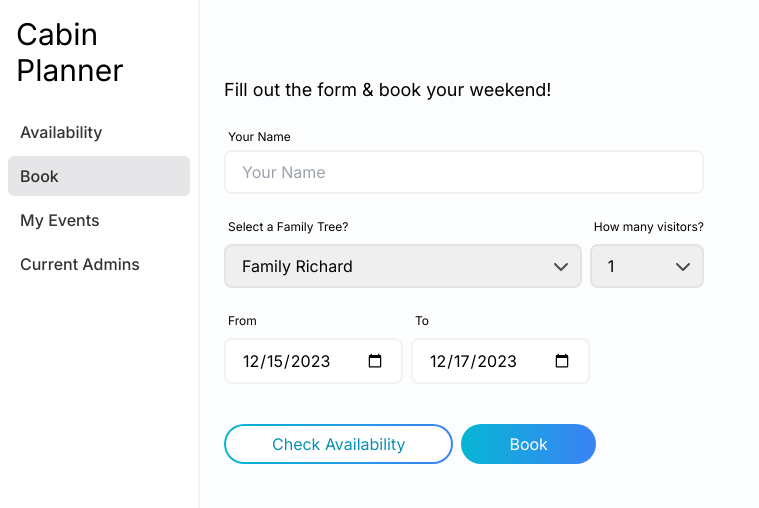
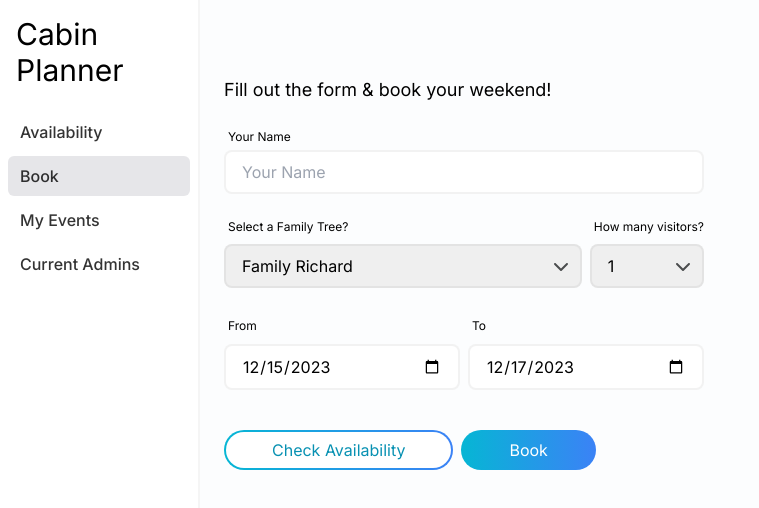
Before and after one commit to Nast-ua/cabin-planner, a Next.js app: page /book in a window 1280 px wide. Shown: the top 508 px of the page, without its empty margins (0-759 px from the left). Built offline with nearby package versions, Linux system fonts and the light colour scheme.

Commit message:
Fix style for dates input

```diff
--- a/app/(dashboard)/my-events/page.tsx
+++ b/app/(dashboard)/my-events/page.tsx
@@ -8,7 +8,8 @@ const MyEventsPage = async () => {
     <div className="flex flex-1 flex-col">
       <div className="mb-6">My Events Page</div>
 
-      <div>2023</div>
+      <div className="px-1 mb-1">Jahr 2023</div>
+
       {myEvents.map(
         ({ id, name, startDate, endDate, participants, approved }) => (
           <EventCard
--- a/components/controlled-date-input.tsx
+++ b/components/controlled-date-input.tsx
@@ -93,7 +93,7 @@ const ControlledDateInput = ({
   };
 
   return (
-    <div>
+    <div className="flex-1">
       <input
         {...rest}
         type="date"
@@ -121,7 +121,7 @@ const ControlledDateInput = ({
         onChange={handleChangeDate}
         className={`border-2 ${
           validationError === type ? "border-red-300" : "border-black/5"
-        } rounded-lg px-4 py-2 mt-2`}
+        } rounded-lg px-4 py-2 mt-2 w-full`}
       />
     </div>
   );
--- a/components/dates-input.tsx
+++ b/components/dates-input.tsx
@@ -36,7 +36,7 @@ function DatesInput() {
 
   return (
     <div className="relative flex mb-6 xs:flex-col">
-      <div className="flex flex-col">
+      <div className="flex-1 flex-col">
         <label htmlFor="from-date" className="text-[12px] pl-1">
           From
         </label>
@@ -50,7 +50,7 @@ function DatesInput() {
         />
       </div>
 
-      <div className="flex flex-col ml-2 mb-4 xs:ml-0 xs:mt-4">
+      <div className="flex-1 flex-col ml-2 mb-4 xs:ml-0 xs:mt-4">
         <label htmlFor="to-date" className="text-[12px] pl-1">
           To
         </label>
```
